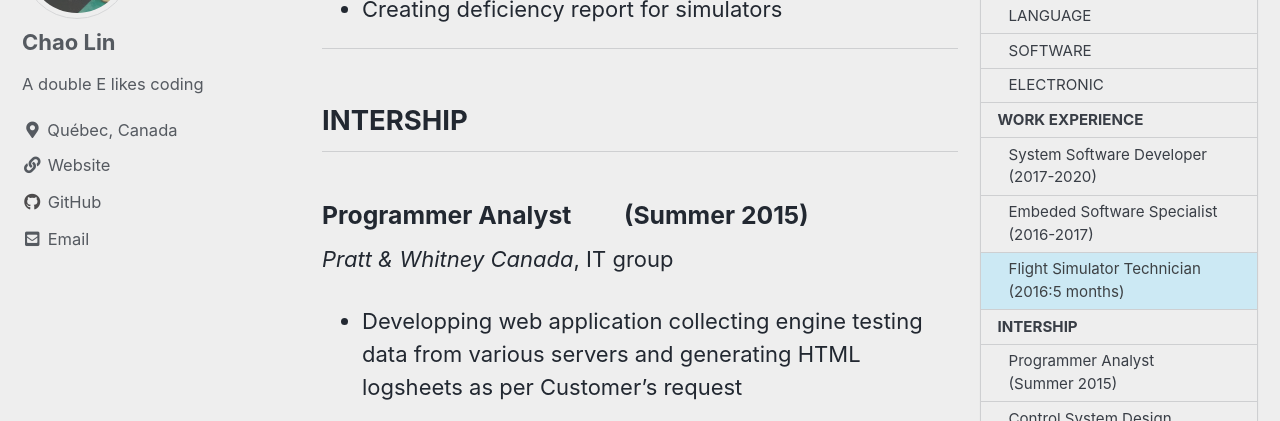
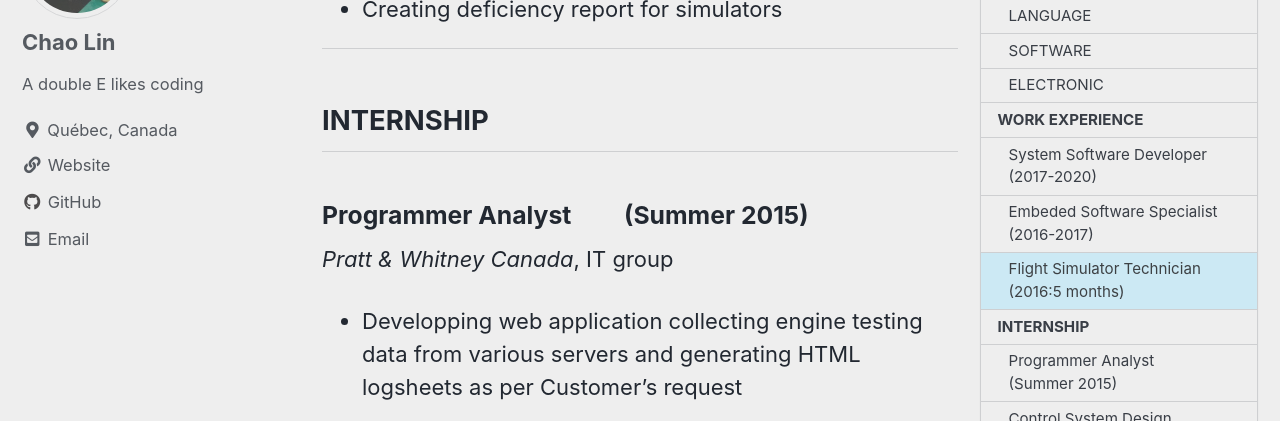
Before and after one commit to cleanpages/cleanpagessource, a Jekyll site: the page built from _pages/about.md, in a window 1280 px wide and 900 px high, scrolled down 3152 px. Shown: the part 157-578 px from the top of the window. Built offline with Jekyll 4.4.1, drawn with Linux system fonts in a browser that asks for light colours; cached includes are drawn as plain includes.

Commit message:
Corrected a typo

```diff
--- a/_pages/about.md
+++ b/_pages/about.md
@@ -79,7 +79,7 @@ ANC[^anc] Developer (2017-2019)<br>
 
 ---
 
-## INTERSHIP
+## INTERNSHIP
 ### Programmer Analyst&nbsp;&nbsp;&nbsp;&nbsp;&nbsp;&nbsp;&nbsp;&nbsp; (Summer 2015)
 *Pratt & Whitney Canada*, IT group
 - Developping web application collecting engine testing data from various servers and generating HTML logsheets as per Customer's request
```
